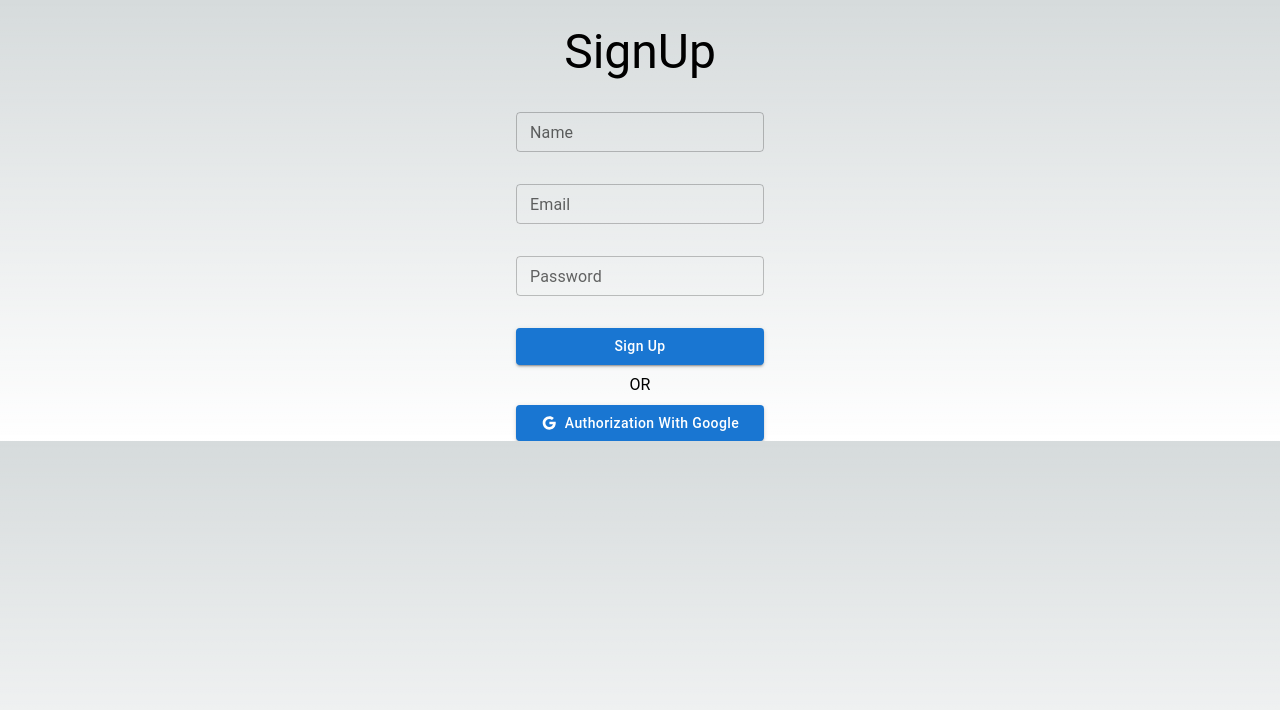
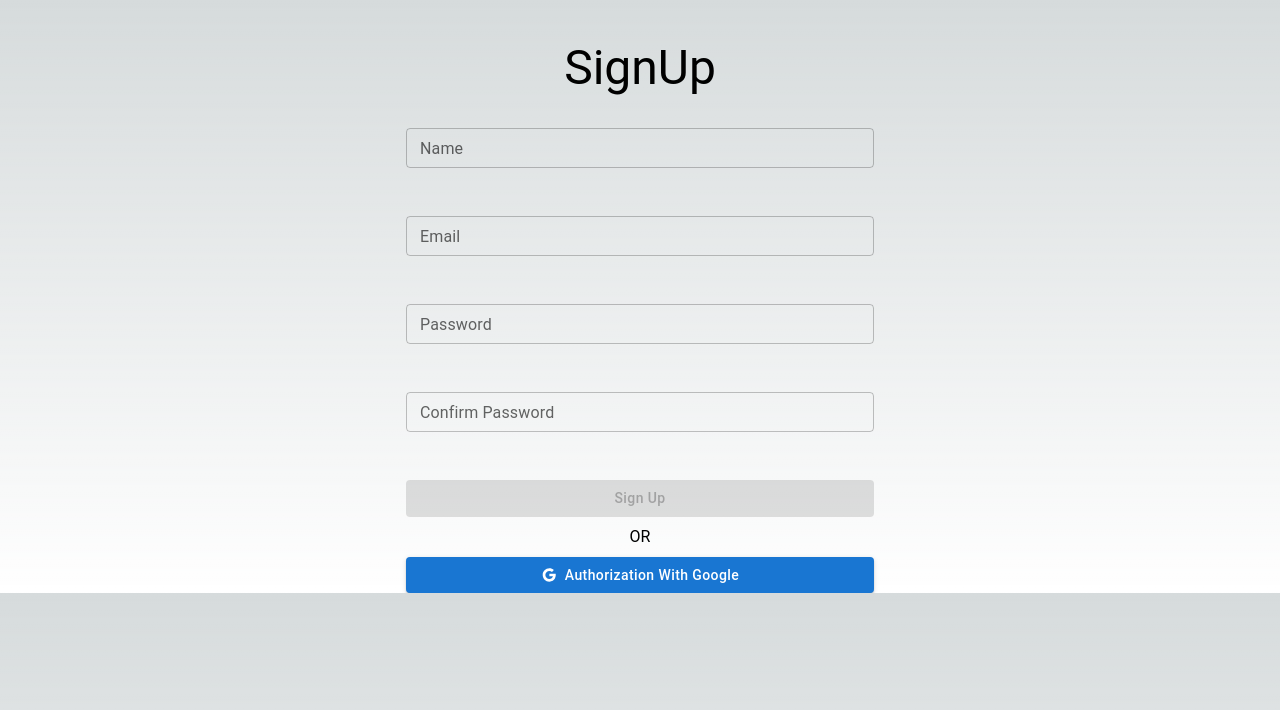
Before and after one commit to sad1k/graphiql-app, a Next.js app: page /signup in a window 1280 px wide. Shown: the top 710 px of the page. Built offline with nearby package versions, Linux system fonts and the light colour scheme.

Commit message:
feat: instaled react-hook-form,yup,@hookform/resolvers;feat:addyup schema for Login and SignUp,register SignUp form

```diff
--- a/package.json
+++ b/package.json
@@ -17,6 +17,7 @@
     "@emotion/react": "^11.13.3",
     "@emotion/styled": "^11.13.0",
     "@fontsource/roboto": "^5.0.14",
+    "@hookform/resolvers": "^3.9.0",
     "@mui/icons-material": "^5.16.7",
     "@mui/material": "^5.16.7",
     "@reduxjs/toolkit": "^2.2.7",
@@ -26,8 +27,10 @@
     "react": "^18",
     "react-dom": "^18",
     "react-firebase-hooks": "^5.1.1",
+    "react-hook-form": "^7.53.0",
     "react-redux": "^9.1.2",
-    "uuid": "^10.0.0"
+    "uuid": "^10.0.0",
+    "yup": "^1.4.0"
   },
   "devDependencies": {
     "@testing-library/dom": "^10.4.0",
--- a/src/components/SignUp/SignUp.tsx
+++ b/src/components/SignUp/SignUp.tsx
@@ -2,38 +2,120 @@
 
 import { ReactNode } from 'react';
 
-import { Box, Button, Grid, TextField, Typography } from '@mui/material';
+import { yupResolver } from '@hookform/resolvers/yup';
+import { useForm, SubmitHandler } from 'react-hook-form';
+
+import {
+  Box,
+  Button,
+  Grid,
+  TextField,
+  Typography,
+  useMediaQuery,
+} from '@mui/material';
 import GoogleIcon from '@mui/icons-material/Google';
+import { ISignUpUser } from '@/types/IUser';
+import { SignUpSchema } from '@/utils/validation/userSchema';
 
 import { userFormStyle } from './UserFormStyle';
 
-const { form, buttonContainer, button, title, icon } = userFormStyle;
+const { form, buttonContainer, button, title, icon, error } = userFormStyle;
 
-const SignUp = (): ReactNode => (
-  <Grid container rowSpacing={2}>
-    <Box component='form' sx={form}>
+const InputErrorMessage = ({ err }: { err: string }) => (
+  <Typography variant='inherit' component='p' sx={error}>
+    {err || ''}
+  </Typography>
+);
+
+const SignUp = (): ReactNode => {
+  const matches = useMediaQuery('(min-width:600px)', { noSsr: true });
+
+  let containerWidth = '500px';
+
+  if (!matches) containerWidth = '100%';
+
+  const {
+    register,
+    handleSubmit,
+    formState: { errors, isValid },
+    reset,
+  } = useForm<ISignUpUser>({
+    resolver: yupResolver(SignUpSchema),
+    mode: 'onChange',
+  });
+
+  const onSubmit: SubmitHandler<ISignUpUser> = (data) => {
+    console.log(data);
+
+    reset();
+  };
+
+  return (
+    <Grid
+      container
+      rowSpacing={2}
+      sx={{ p: '0 1rem', width: containerWidth, m: 'auto' }}
+    >
+      <Box component='form' sx={form} onSubmit={handleSubmit(onSubmit)}>
         <Typography variant='h3' component='h2' sx={title}>
           SignUp
         </Typography>
         <Grid item xs={12}>
-        <TextField label='Name' type='text' size='small' sx={button} />
+          <TextField
+            label='Name'
+            {...register('name')}
+            type='text'
+            size='small'
+            sx={button}
+          />
+          <InputErrorMessage err={errors.name?.message || ''} />
         </Grid>
         <Grid item xs={12}>
-        <TextField label='Email' type='email' size='small' sx={button} />
+          <TextField
+            label='Email'
+            {...register('email')}
+            type='email'
+            size='small'
+            sx={button}
+          />{' '}
+          <InputErrorMessage err={errors.email?.message || ''} />
         </Grid>
         <Grid item xs={12}>
-        <TextField label='Password' type='password' size='small' sx={button} />
+          <TextField
+            label='Password'
+            {...register('password')}
+            type='password'
+            size='small'
+            sx={button}
+          />{' '}
+          <InputErrorMessage err={errors.password?.message || ''} />
+        </Grid>
+
+        <Grid item xs={12}>
+          <TextField
+            label='Confirm Password'
+            {...register('confirmPassword')}
+            type='password'
+            size='small'
+            sx={button}
+          />
+          <InputErrorMessage err={errors.confirmPassword?.message || ''} />
         </Grid>
 
         <Grid item xs={12} sx={buttonContainer}>
-        <Button type='submit' variant='contained' sx={button}>
+          <Button
+            type='submit'
+            variant='contained'
+            sx={button}
+            disabled={!isValid}
+          >
             sign up
           </Button>
           <Typography variant='body1' component='p' sx={title}>
             OR
           </Typography>
 
-        <Button type='submit' variant='contained' sx={button}>
+          <Button type='button' variant='contained' sx={button}>
             <GoogleIcon sx={icon} />
             authorization with google
           </Button>
@@ -41,5 +123,6 @@ const SignUp = (): ReactNode => (
       </Box>
     </Grid>
   );
+};
 
 export default SignUp;
--- a/src/components/SignUp/UserFormStyle.ts
+++ b/src/components/SignUp/UserFormStyle.ts
@@ -1,6 +1,6 @@
 export const userFormStyle = {
   form: {
-    maxWidth: 'md',
+    width: '100%',
     m: 'auto',
     display: 'flex',
     flexDirection: 'column',
@@ -20,4 +20,5 @@ export const userFormStyle = {
     textAlign: 'center',
   },
   icon: { pr: 1 },
+  error: { mt: 2, color: 'red', fontSize: '1.2rem' },
 };
--- /dev/null
+++ b/src/types/IUser.ts
@@ -0,0 +1,14 @@
+export interface IUser {
+  name: string;
+  email: string;
+}
+
+export interface ISignUpUser extends IUser {
+  password: string;
+  confirmPassword: string;
+}
+
+export interface ILoginUser {
+  email: string;
+  password: string;
+}
--- /dev/null
+++ b/src/utils/validation/confirmPassword.ts
@@ -0,0 +1,8 @@
+import * as yup from 'yup';
+
+const confirmPassword = yup
+  .string()
+  .required('Please confirm password')
+  .oneOf([yup.ref('password')], 'Passwords should match');
+
+export default confirmPassword;
--- /dev/null
+++ b/src/utils/validation/email.ts
@@ -0,0 +1,8 @@
+import * as yup from 'yup';
+
+const email = yup
+  .string()
+  .email('Invalid email address')
+  .required('Email is required');
+
+export default email;
--- /dev/null
+++ b/src/utils/validation/name.ts
@@ -0,0 +1,11 @@
+import * as yup from 'yup';
+
+const MIN_NAME_LENGTH = 3;
+
+const name = yup
+  .string()
+  .required('Name is required')
+  .min(MIN_NAME_LENGTH, `Should contain at least ${MIN_NAME_LENGTH} symbols`)
+  .matches(/^[A-Z]/, 'Name must start with an uppercase letter');
+
+export default name;
--- /dev/null
+++ b/src/utils/validation/password.ts
@@ -0,0 +1,22 @@
+import * as yup from 'yup';
+
+const MIN_PASSWORD_LENGTH = 8;
+const MAX_PASSWORD_LENGTH = 32;
+
+const password = yup
+  .string()
+  .required('Password is required')
+  .min(
+    MIN_PASSWORD_LENGTH,
+    `Should contain at least ${MIN_PASSWORD_LENGTH} symbols`,
+  )
+  .max(MAX_PASSWORD_LENGTH, `Max length is ${MAX_PASSWORD_LENGTH} symbols`)
+  .matches(/[A-Z]/, 'Password must contain at least one uppercase letter')
+  .matches(/[a-z]/, 'Password must contain at least one lowercase letter')
+  .matches(/[0-9]/, 'Password must contain at least one number')
+  .matches(
+    /[$&+,:;=?@#|'<>.^*()%!-]/,
+    'Password must contain at least one special character',
+  );
+
+export default password;
--- /dev/null
+++ b/src/utils/validation/userSchema.ts
@@ -0,0 +1,17 @@
+import * as yup from 'yup';
+import name from './name';
+import email from './email';
+import password from './password';
+import confirmPassword from './confirmPassword';
+
+export const SignUpSchema = yup.object().shape({
+  name,
+  email,
+  password,
+  confirmPassword,
+});
+
+export const LoginSchema = yup.object().shape({
+  email,
+  password,
+});
```
Also changed, not shown: .eslintrc.json, 1 other file (tests, documents, lock files or other folders). Lines whose indentation alone changed are shown as unchanged.
